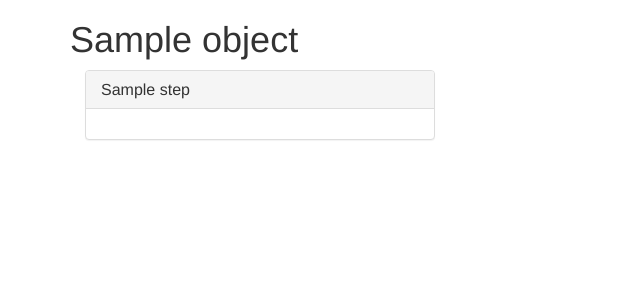
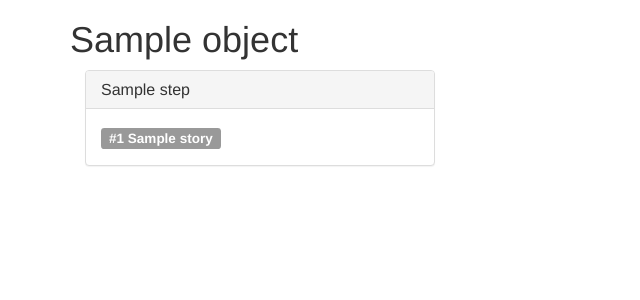
Before and after one commit to petry/kanboard, a Django app: template apps/core/templates/core/board_detail.html in a window 1280 px wide. Shown: the top 300 px of the page, without its empty margins (0-640 px from the left). Run offline with Django 3.2, Linux system fonts and the light colour scheme; the template is opened without the code that fills it: most values are stand-ins (such as "Sample title", 1, 10 or a date in 2020); some libraries are stand-ins or nearby versions.

Commit message:
added status fiels on story

```diff
--- a/apps/core/models.py
+++ b/apps/core/models.py
@@ -22,6 +22,7 @@ class Board(models.Model):
 class Story(models.Model):
     name = models.CharField(max_length=255)
     board = models.ForeignKey(Board)
+    status = models.ForeignKey('Step')
 
     def __unicode__(self):
         return self.name
--- a/apps/core/templates/core/board_detail.html
+++ b/apps/core/templates/core/board_detail.html
@@ -18,6 +18,11 @@
                             <h3 class="panel-title">{{ step.name }}</h3>
                         </div>
                         <div class="panel-body">
+                            {% for story in step.story_set.all %}
+                                <div class="story">
+                                    <span class="label label-default">#{{ story.id }} {{ story.name }}</span>
+                                </div>
+                            {% endfor %}
 
                         </div>
                     </div>
--- a/kamboard/static/css/dashboard.css
+++ b/kamboard/static/css/dashboard.css
@@ -1,3 +1,3 @@
-.step {
-    border: 1px dashed #777;
+.story{
+    font-size: 18px;
 }
```
Also changed, not shown: apps/core/tests/test_model.py (+8 -0 lines), apps/core/migrations/0006_auto__add_field_story_status.py (added).
